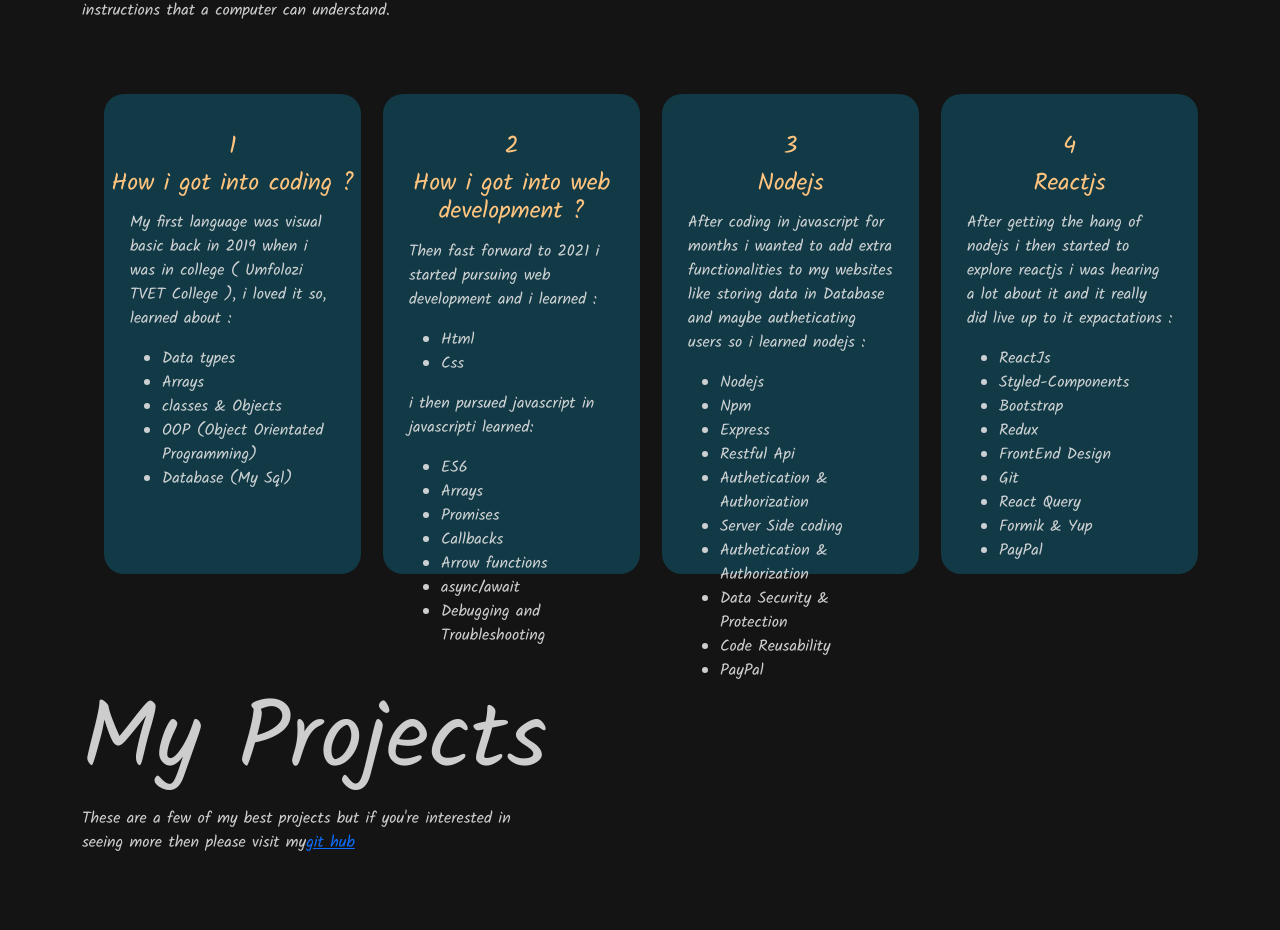
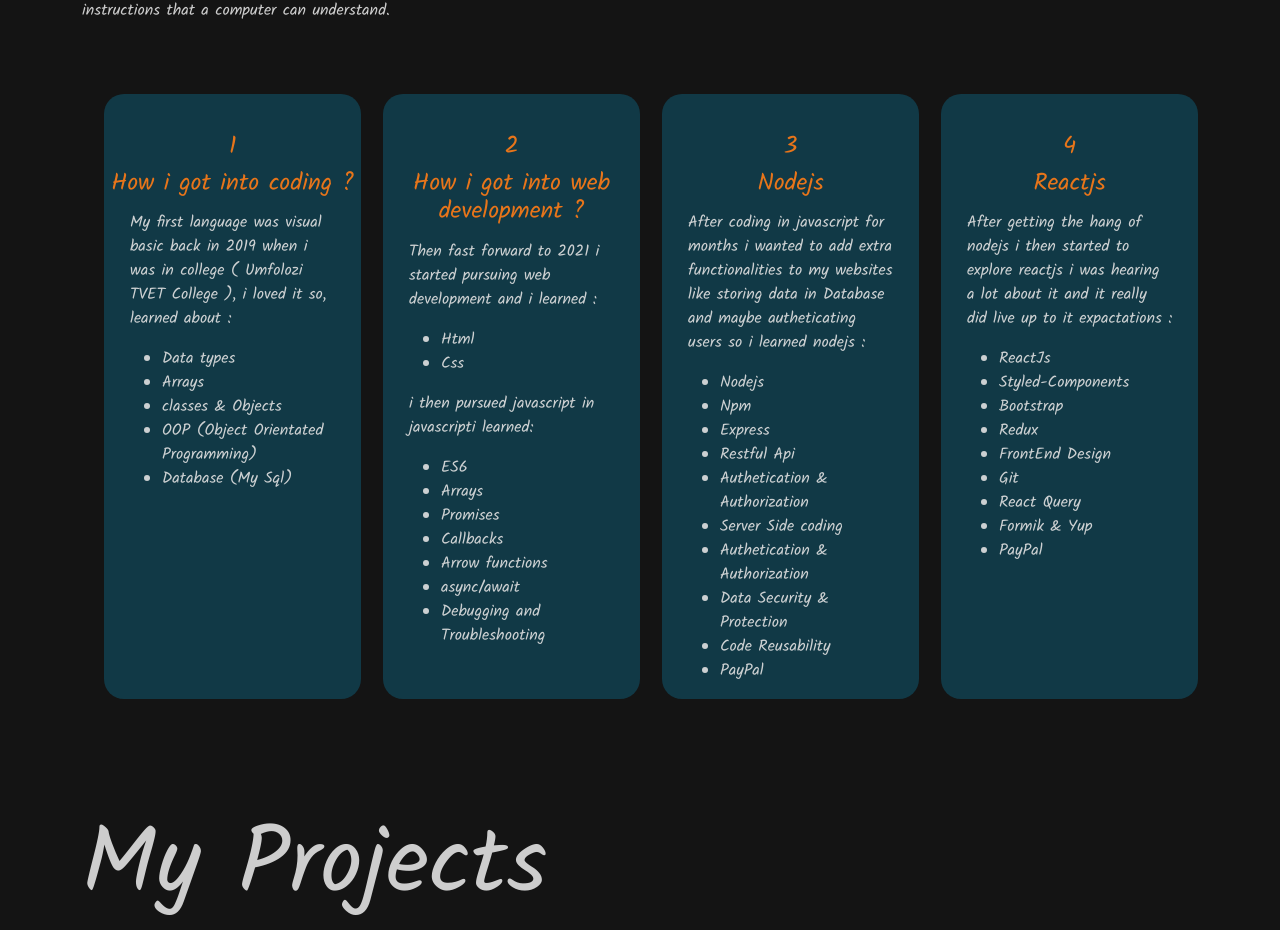
Before and after one commit to siyabongasamkelo/portfolio, a React (Create React App) app in the folder client/siya/: page / in a window 1280 px wide. Shown: the part 1295-2225 px from the top of the page. Built offline with nearby package versions, Linux system fonts and the light colour scheme.

Commit message:
feat: used theme provider for colors

```diff
--- a/client/siya/src/components/home/AboutMe/AboutMe.styled.js
+++ b/client/siya/src/components/home/AboutMe/AboutMe.styled.js
@@ -16,7 +16,7 @@
   width: 90%;
   margin-left: 5%;
   li {
-    color: rgba(225, 225, 225, 0.9);
+    color: ${({ theme }) => theme.dark.text};
     text-align: left;
   }
   h3 {
@@ -74,30 +74,25 @@
 export const CardNumber = styled(H4)`
   margin-top: 15%;
   text-align: center;
-  color: #fffdcb;
-  color: #ffc47e;
+  color: ${({ theme }) => theme.dark.primary};
 `;
 
 export const CardTitle = styled(H4)`
-  color: #fffdcb;
-  color: #ffc47e;
+  color: ${({ theme }) => theme.dark.primary};
   text-align: center;
   margin-bottom: 5%;
 `;
 
 export const AboutCard = styled.div`
-  height: 60vh;
   width: 23%;
   margin-top: 1%;
   margin-left: 2%;
   border-radius: 20px;
-  background-color: #898121;
-  background-color: #4f4a45;
-  background-color: #113946;
-
+  background-color: ${({ theme }) => theme.dark.secondary};
   ul {
     color: rgba(225, 225, 225, 0.9);
   }
+
   @media only screen and (max-width: 600px) {
     width: 90%;
     margin-left: 5%;
```
